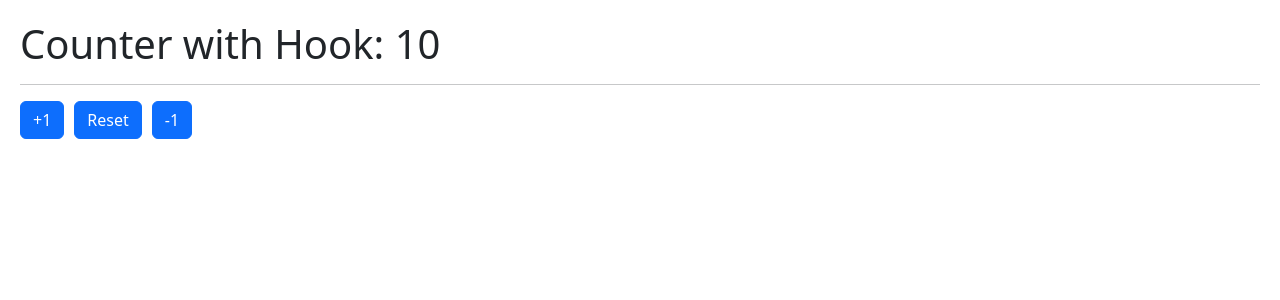
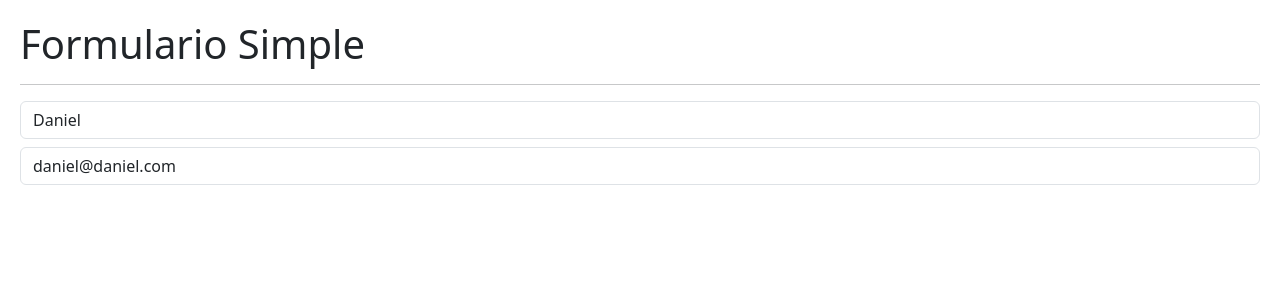
Before and after one commit to danielalbanez40/react-de-cero-a-experto-MERN, a React (Vite) app in the folder 05-hook-app/: page / in a window 1280 px wide. Shown: the top 300 px of the page. Built offline with nearby package versions, Linux system fonts and the light colour scheme.

Commit message:
Hook useEffect

```diff
--- /dev/null
+++ b/05-hook-app/src/02-useEffect/Message.jsx
@@ -0,0 +1,27 @@
+import { useEffect, useState } from "react";
+
+const Message = () => {
+  const [coords, setCoords] = useState({ x: 0, y: 0 });
+
+  useEffect(() => {
+    const onMouseMove = ({ x, y }) => {
+
+      setCoords({ x, y });
+    };
+
+    window.addEventListener("mousemove", onMouseMove);
+
+    return () => {
+      window.removeEventListener("mousemove", onMouseMove);
+    };
+  }, []);
+
+  return (
+    <>
+      <h3>Usuario ya existe</h3>
+      {JSON.stringify(coords)}
+    </>
+  );
+};
+
+export default Message;
--- /dev/null
+++ b/05-hook-app/src/02-useEffect/SimpleForm.jsx
@@ -0,0 +1,61 @@
+import { useState } from "react";
+import Message from "./Message";
+
+const SimpleForm = () => {
+  const [formState, setFormState] = useState({
+    username: "Daniel",
+    email: "daniel@daniel.com",
+  });
+
+  const { username, email } = formState;
+
+  const handleInputChange = (e) => {
+    // const { name, value } = target;
+    setFormState({
+      ...formState,
+      [e.target.name]: e.target.value,
+    });
+  };
+
+  //   useEffect(() => {
+  //     console.log("useEffect called!!!");
+  //   }, []);
+
+  //   useEffect(() => {
+  //     console.log("FormState Changed!!!");
+  //   }, [formState]);
+
+  //   useEffect(() => {
+  //     console.log("Email Changed!!!");
+  //   }, [email]);
+
+  return (
+    <>
+      <h1>Formulario Simple</h1>
+      <hr />
+      <input
+        type="text"
+        name="username"
+        id="username"
+        className="form-control"
+        placeholder="Username"
+        value={username}
+        onChange={handleInputChange}
+      />
+
+      {username === "Danielsan" && <Message />}
+
+      <input
+        type="email"
+        name="email"
+        id="email"
+        className="form-control mt-2"
+        placeholder="ex: email@email.com"
+        value={email}
+        onChange={handleInputChange}
+      />
+    </>
+  );
+};
+
+export default SimpleForm;
--- a/05-hook-app/src/main.jsx
+++ b/05-hook-app/src/main.jsx
@@ -3,10 +3,11 @@
 import './index.css'
 // import HooksApp from './HooksApp'
 // import CounterApp from './01-useState/CounterApp';
-import CounterWithCustomHook from './01-useState/CounterWithCustomHook';
+// import CounterWithCustomHook from './01-useState/CounterWithCustomHook';
+import SimpleForm from './02-useEffect/SimpleForm';
 
 ReactDOM.createRoot(document.getElementById("root")).render(
   <React.StrictMode>
-    <CounterWithCustomHook />
+    <SimpleForm />
   </React.StrictMode>
 );
```
